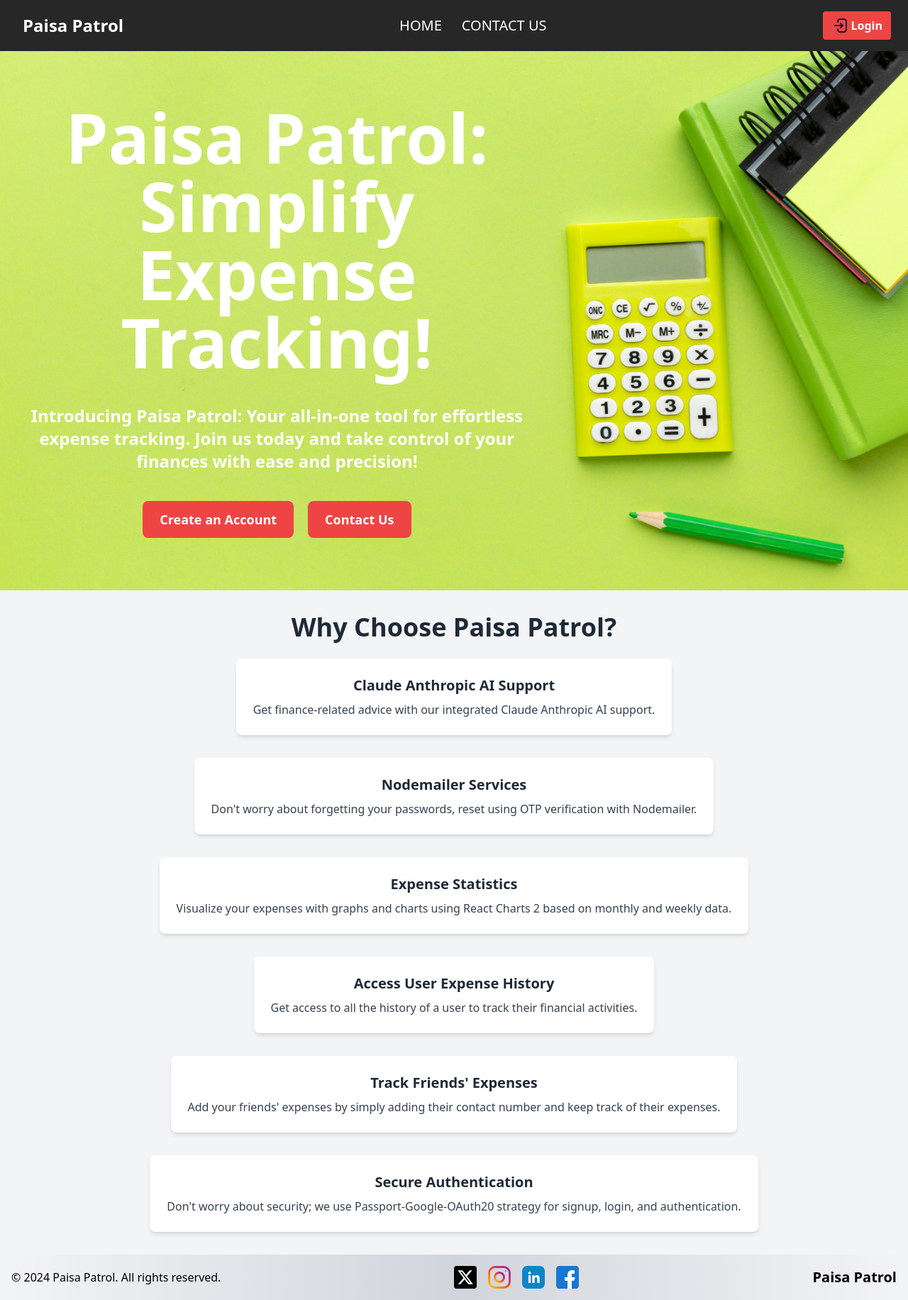
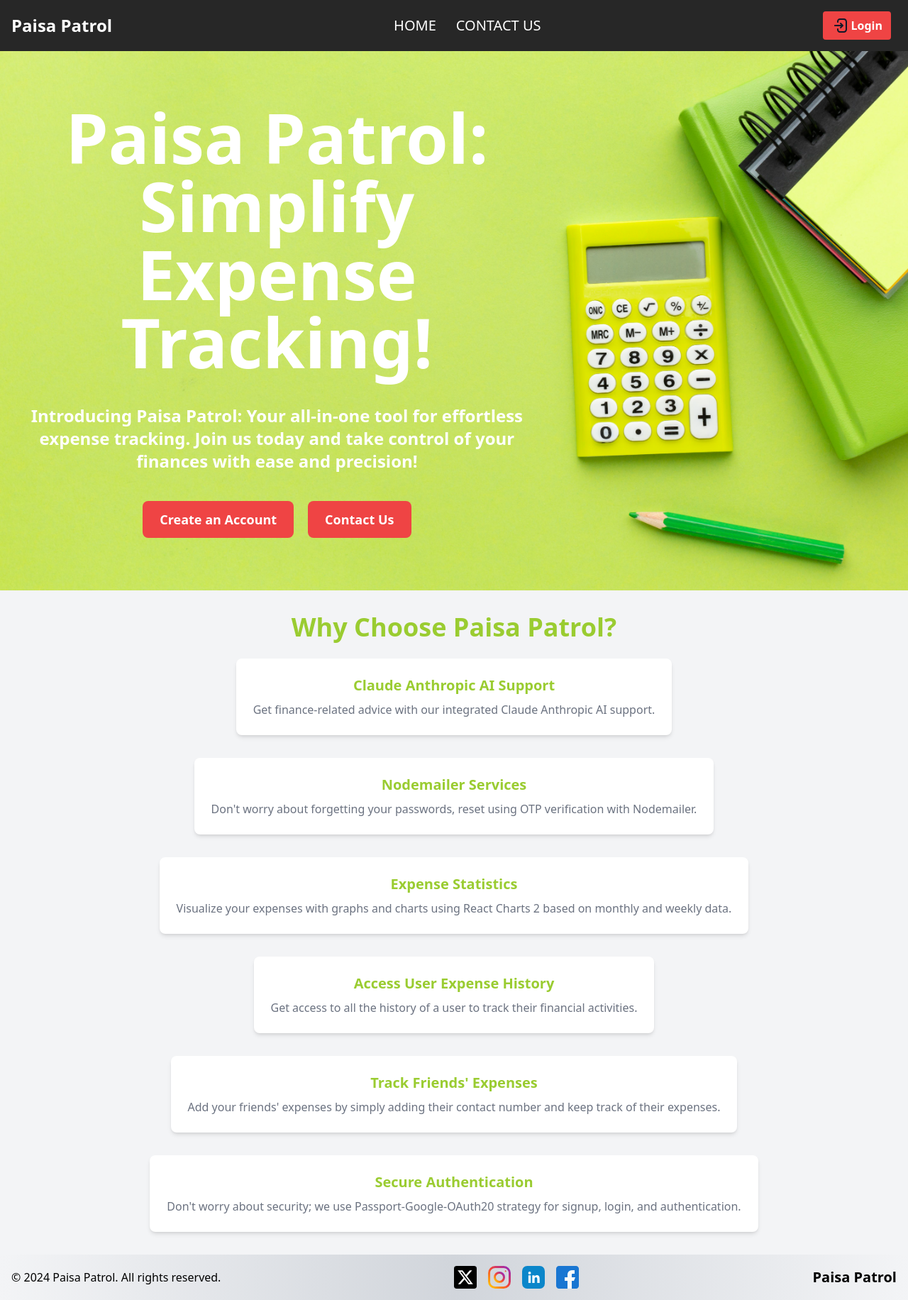
Before and after one commit to imgirish07/Paisa-Patrol, a React (Create React App) app in the folder client/: page / in a window 1280 px wide. Shown: the whole page at 71% size. Built offline with nearby package versions, Linux system fonts and the light colour scheme; no server answers.

Commit message:
updated frontend

```diff
--- a/client/src/components/Home.jsx
+++ b/client/src/components/Home.jsx
@@ -32,34 +32,35 @@
 
       {/* Feature Section */}
       <div className="flex flex-col items-center bg-gray-100 py-8">
-        <h2 className="text-3xl md:text-4xl font-bold mb-6 text-gray-800">Why Choose Paisa Patrol?</h2>
+        <h2 className="text-3xl md:text-4xl font-bold mb-6 text-[#9ACC31] text-center">Why Choose Paisa Patrol?</h2>
         <div className="flex flex-wrap justify-center gap-8">
-          <div className="bg-white p-6 rounded-lg shadow-md flex flex-col items-center transform hover:scale-105 transition-transform">
-            <h3 className="text-xl font-semibold mb-2 text-gray-800">Claude Anthropic AI Support</h3>
-            <p className="text-gray-700 text-center">Get finance-related advice with our integrated Claude Anthropic AI support.</p>
+          <div className="bg-white p-6 rounded-lg shadow-md flex flex-col items-center transform hover:scale-105 transition-transform w-full md:w-auto">
+            <h3 className="text-xl font-semibold mb-2 text-[#9ACC31] text-center">Claude Anthropic AI Support</h3>
+            <p className="text-gray-500 text-center">Get finance-related advice with our integrated Claude Anthropic AI support.</p>
           </div>
-          <div className="bg-white p-6 rounded-lg shadow-md flex flex-col items-center transform hover:scale-105 transition-transform">
-            <h3 className="text-xl font-semibold mb-2 text-gray-800">Nodemailer Services</h3>
-            <p className="text-gray-700 text-center">Don't worry about forgetting your passwords, reset using OTP verification with Nodemailer.</p>
+          <div className="bg-white p-6 rounded-lg shadow-md flex flex-col items-center transform hover:scale-105 transition-transform w-full md:w-auto">
+            <h3 className="text-xl font-semibold mb-2 text-[#9ACC31] text-center">Nodemailer Services</h3>
+            <p className="text-gray-500 text-center">Don't worry about forgetting your passwords, reset using OTP verification with Nodemailer.</p>
           </div>
-          <div className="bg-white p-6 rounded-lg shadow-md flex flex-col items-center transform hover:scale-105 transition-transform">
-            <h3 className="text-xl font-semibold mb-2 text-gray-800">Expense Statistics</h3>
-            <p className="text-gray-700 text-center">Visualize your expenses with graphs and charts using React Charts 2 based on monthly and weekly data.</p>
+          <div className="bg-white p-6 rounded-lg shadow-md flex flex-col items-center transform hover:scale-105 transition-transform w-full md:w-auto">
+            <h3 className="text-xl font-semibold mb-2 text-[#9ACC31] text-center">Expense Statistics</h3>
+            <p className="text-gray-500 text-center">Visualize your expenses with graphs and charts using React Charts 2 based on monthly and weekly data.</p>
           </div>
-          <div className="bg-white p-6 rounded-lg shadow-md flex flex-col items-center transform hover:scale-105 transition-transform">
-            <h3 className="text-xl font-semibold mb-2 text-gray-800">Access User Expense History</h3>
-            <p className="text-gray-700 text-center">Get access to all the history of a user to track their financial activities.</p>
+          <div className="bg-white p-6 rounded-lg shadow-md flex flex-col items-center transform hover:scale-105 transition-transform w-full md:w-auto">
+            <h3 className="text-xl font-semibold mb-2 text-[#9ACC31] text-center">Access User Expense History</h3>
+            <p className="text-gray-500 text-center">Get access to all the history of a user to track their financial activities.</p>
           </div>
-          <div className="bg-white p-6 rounded-lg shadow-md flex flex-col items-center transform hover:scale-105 transition-transform">
-            <h3 className="text-xl font-semibold mb-2 text-gray-800">Track Friends' Expenses</h3>
-            <p className="text-gray-700 text-center">Add your friends' expenses by simply adding their contact number and keep track of their expenses.</p>
+          <div className="bg-white p-6 rounded-lg shadow-md flex flex-col items-center transform hover:scale-105 transition-transform w-full md:w-auto">
+            <h3 className="text-xl font-semibold mb-2 text-[#9ACC31] text-center">Track Friends' Expenses</h3>
+            <p className="text-gray-500 text-center">Add your friends' expenses by simply adding their contact number and keep track of their expenses.</p>
           </div>
-          <div className="bg-white p-6 rounded-lg shadow-md flex flex-col items-center transform hover:scale-105 transition-transform ">
-            <h3 className="text-xl font-semibold mb-2 text-gray-800 ">Secure Authentication</h3>
-            <p className="text-gray-700 text-center">Don't worry about security; we use Passport-Google-OAuth20 strategy for signup, login, and authentication.</p>
+          <div className="bg-white p-6 rounded-lg shadow-md flex flex-col items-center transform hover:scale-105 transition-transform w-full md:w-auto">
+            <h3 className="text-xl font-semibold mb-2 text-[#9ACC31] text-center">Secure Authentication</h3>
+            <p className="text-gray-500 text-center">Don't worry about security; we use Passport-Google-OAuth20 strategy for signup, login, and authentication.</p>
           </div>
         </div>
       </div>
+
 
 
       {/* Footer Section */}
--- a/client/src/components/Navbar.jsx
+++ b/client/src/components/Navbar.jsx
@@ -15,18 +15,15 @@
         setIsMobileMenuOpen(!isMobileMenuOpen);
     };
 
-    // logout
+    // Logout
     const handleLogout = () => {
-        // Call the backend logout endpoint
         fetch(`${baseUrl}/user/logout`, {
             method: 'POST',
             credentials: 'include', // Include cookies in the request
         })
             .then(response => response.json())
             .then(data => {
-                // Clear any local state related to authentication
                 logout();
-                // Navigate to the login page or any other desired page
                 navigate('/login');
             })
             .catch(error => {
@@ -35,38 +32,9 @@
     };
 
     return (
-        <nav className=" bg-[#272727] w-full overflow-hidden p-4">
-            <div className="mx-0 flex justify-between items-center">
-                <div className="text-white text-2xl font-semibold ml-4">
-                    <Link to="/">Paisa Patrol</Link>
-                </div>
-                <div className="hidden md:flex space-x-7">
-                    <Link to="/" className="text-white text-xl hover:text-red-700">HOME</Link>
-                    {/* <Link to="/about" className="text-white text-xl hover:text-red-700">ABOUT</Link> */}
-                    <Link to="/contact-us" className="text-white text-xl hover:text-red-700">CONTACT US</Link>
-                    {isAuthenticated && (
-                        <Link to="/dashboard/dashcontent" className="text-white text-xl hover:text-red-700">
-                            DASHBOARD
-                        </Link>
-                    )}
-                </div>
-                <div className="text-white mr-2">
-                    <button className="bg-red-500 hover:bg-red-700 text-white font-bold py-2 px-3 rounded flex items-center justify-center">
-                        {isAuthenticated ? (
-                            <span onClick={handleLogout} className="flex items-center">
-                                <LogoutIcon className="w-6 h-6 fill-current mr-1" />
-                                Logout
-                            </span>
-                        ) : (
-                            <Link to="/login" className="flex items-center">
-                                <LoginIcon className="w-6 h-6 fill-current mr-1" />
-                                Login
-                            </Link>
-                        )}
-                    </button>
-                </div>
-
-                <div className="md:hidden flex items-center">
+        <nav className="bg-[#272727] w-full overflow-hidden p-4">
+            <div className="mx-0 flex justify-between items-center md:justify-between">
+                <div className="md:hidden flex items-center order-1">
                     <button onClick={handleMobileMenu} className="text-white outline-none mobile-menu-button">
                         <svg
                             className={`w-6 h-6 ${!isMobileMenuOpen ? 'block' : 'hidden'}`}
@@ -88,6 +56,34 @@
                         >
                             <path strokeLinecap="round" strokeLinejoin="round" strokeWidth="2" d="M6 18L18 6M6 6l12 12" />
                         </svg>
+                    </button>
+                </div>
+                <div className="text-white text-2xl font-semibold order-2 md:order-1">
+                    <Link to="/" className="whitespace-nowrap">Paisa Patrol</Link>
+                </div>
+                <div className="hidden md:flex space-x-7 order-1 md:order-2 md:flex-grow md:justify-center">
+                    <Link to="/" className="text-white text-xl hover:text-red-700">HOME</Link>
+                    {/* <Link to="/about" className="text-white text-xl hover:text-red-700">ABOUT</Link> */}
+                    <Link to="/contact-us" className="text-white text-xl hover:text-red-700">CONTACT US</Link>
+                    {isAuthenticated && (
+                        <Link to="/dashboard/dashcontent" className="text-white text-xl hover:text-red-700">
+                            DASHBOARD
+                        </Link>
+                    )}
+                </div>
+                <div className="text-white mr-2 order-3">
+                    <button className="bg-red-500 hover:bg-red-700 text-white font-bold py-1 px-2 sm:py-2 sm:px-3 rounded flex items-center justify-center">
+                        {isAuthenticated ? (
+                            <span onClick={handleLogout} className="flex items-center">
+                                <LogoutIcon className="w-6 h-6 fill-current mr-1" />
+                                Logout
+                            </span>
+                        ) : (
+                            <Link to="/login" className="flex items-center">
+                                <LoginIcon className="w-6 h-6 fill-current mr-1" />
+                                Login
+                            </Link>
+                        )}
                     </button>
                 </div>
             </div>
```
